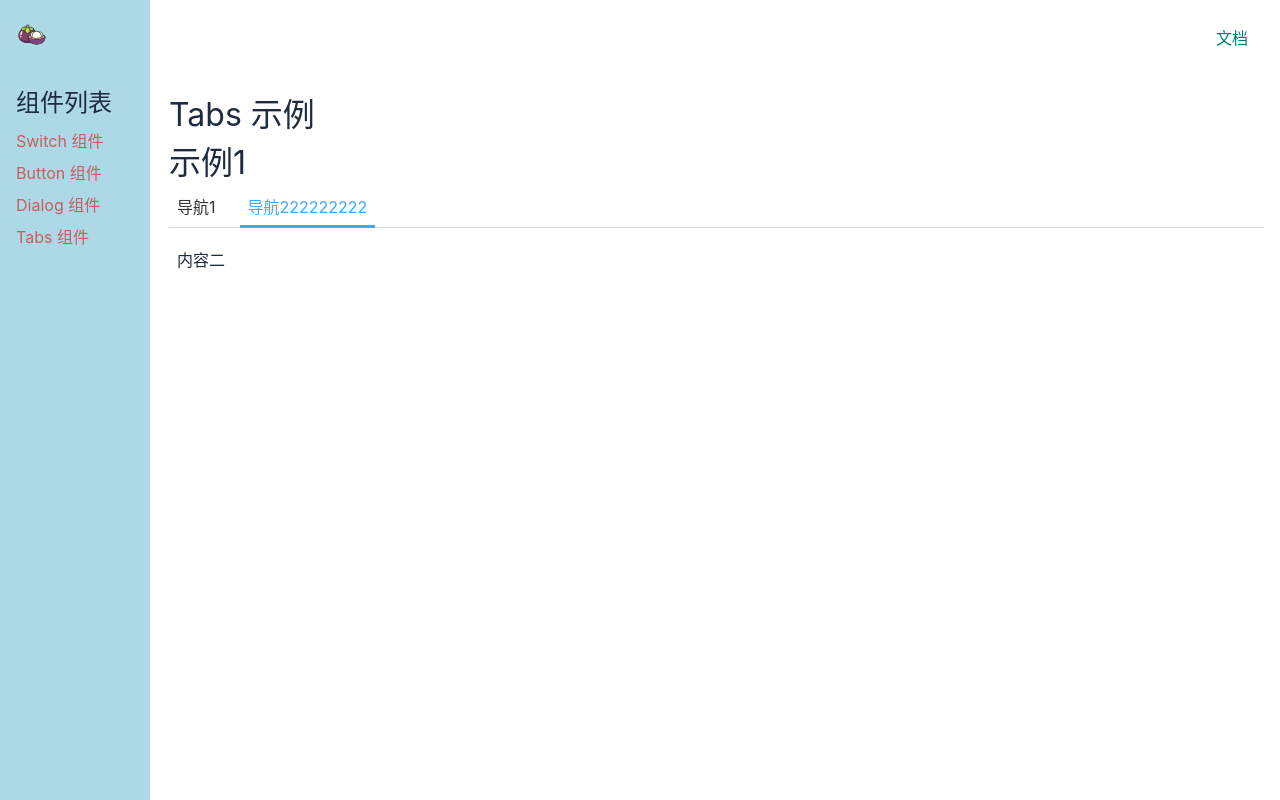
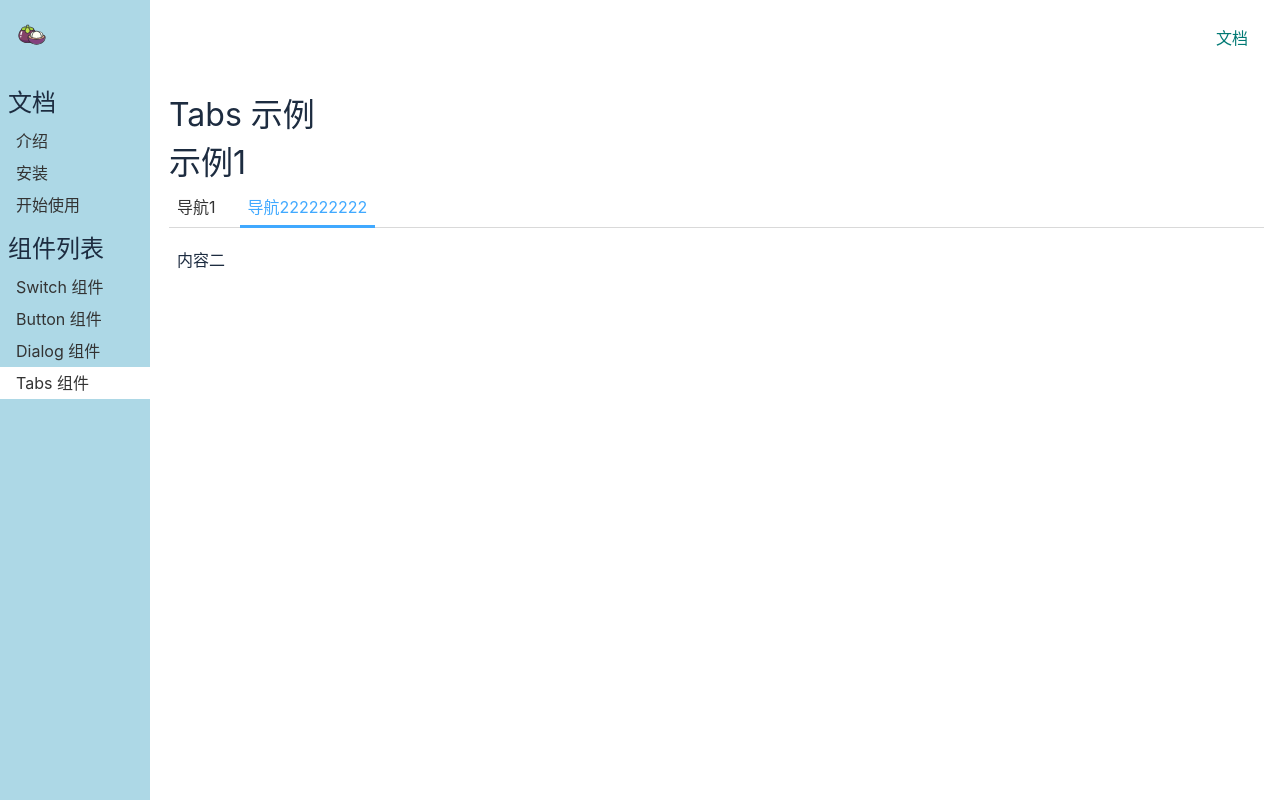
Before and after one commit to isCCcc/isccui, a Vue app: page /#/doc/tabs in a window 1280 px wide. Built offline with nearby package versions, Linux system fonts and the light colour scheme.

Commit message:
添加文档相关组件、渲染新添加文件的样式

```diff
--- a/src/index.scss
+++ b/src/index.scss
@@ -11,11 +11,9 @@
 
 a {
   text-decoration: none;
-  color: indianred;
+  color: #333;
 
   &:hover {
-    // border-bottom: 1px;
-    text-decoration: underline;
     cursor: pointer;
   }
 }
--- a/src/router.ts
+++ b/src/router.ts
@@ -6,6 +6,9 @@
 import Dialog from './components/Dialog.vue'
 import Tabs from './components/Tabs.vue'
 import DocFile from './components/DocFile.vue'
+import Intro from './views/Intro.vue'
+import Install from './views/Install.vue'
+import GetStarted from './views/GetStarted.vue'
 
 const history = createWebHashHistory()
 export const router = createRouter({
@@ -15,6 +18,9 @@
         {
             path: '/doc', component: Doc, children: [
                 { path: '', component: DocFile },
+                { path: 'intro', component: Intro },
+                { path: 'install', component: Install },
+                { path: 'get-started', component: GetStarted },
                 { path: 'switch', component: Switch },
                 { path: 'button', component: Button },
                 { path: 'dialog', component: Dialog },
--- a/src/views/Doc.vue
+++ b/src/views/Doc.vue
@@ -3,6 +3,18 @@
         <Topnav class="nav" :toggleAsideVisible="true" />
         <div class="content">
             <aside v-if="asideVisible">
+                <h2>文档</h2>
+                <ol>
+                    <li>
+                        <router-link to="/doc/intro">介绍</router-link>
+                    </li>
+                    <li>
+                        <router-link to="/doc/install">安装</router-link>
+                    </li>
+                    <li>
+                        <router-link to="/doc/get-started">开始使用</router-link>
+                    </li>
+                </ol>
                 <h2>组件列表</h2>
                 <ol>
                     <li>
@@ -78,7 +90,7 @@
 aside {
     background: lightblue;
     width: 150px;
-    padding: 16px;
+    padding: 16px 0;
     position: fixed;
     top: 0;
     left: 0;
@@ -87,11 +99,21 @@
 
     >h2 {
         margin-bottom: 4px;
+        padding-left: 8px;
     }
 
     >ol {
         >li {
-            padding: 4px 0;
+            >a {
+                padding: 4px 16px;
+                display: block;
+            }
+
+            .router-link-active {
+                background-color: #fff;
+                // text-decoration: underline;
+            }
+
         }
     }
 }
--- /dev/null
+++ b/src/views/GetStarted.vue
@@ -0,0 +1,5 @@
+<template>
+    <div>
+        getStarted.vue
+    </div>
+</template>
--- /dev/null
+++ b/src/views/Install.vue
@@ -0,0 +1,5 @@
+<template>
+    <div>
+        install.vue
+    </div>
+</template>
--- /dev/null
+++ b/src/views/Intro.vue
@@ -0,0 +1,5 @@
+<template>
+    <div>
+        intro.vue
+    </div>
+</template>
```
